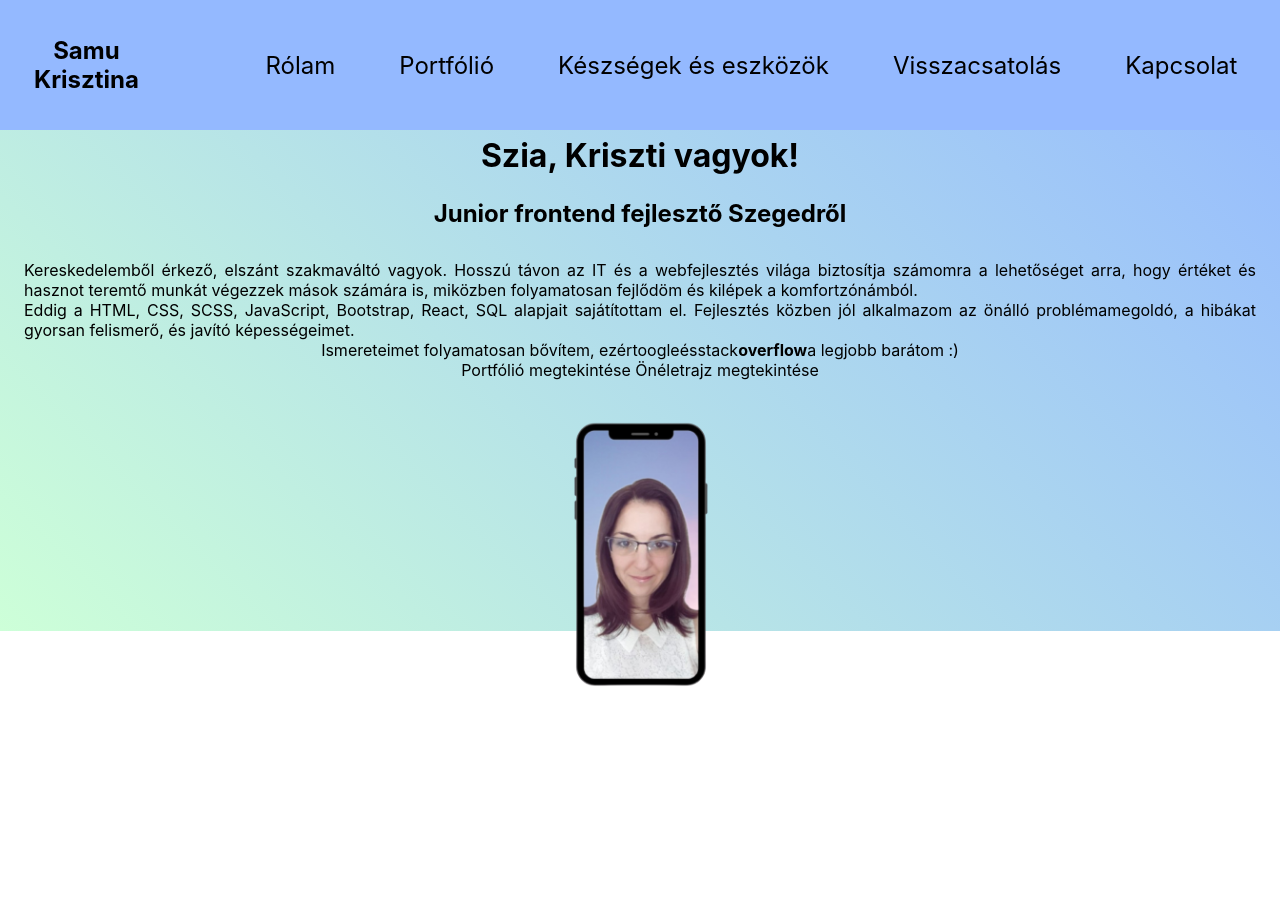
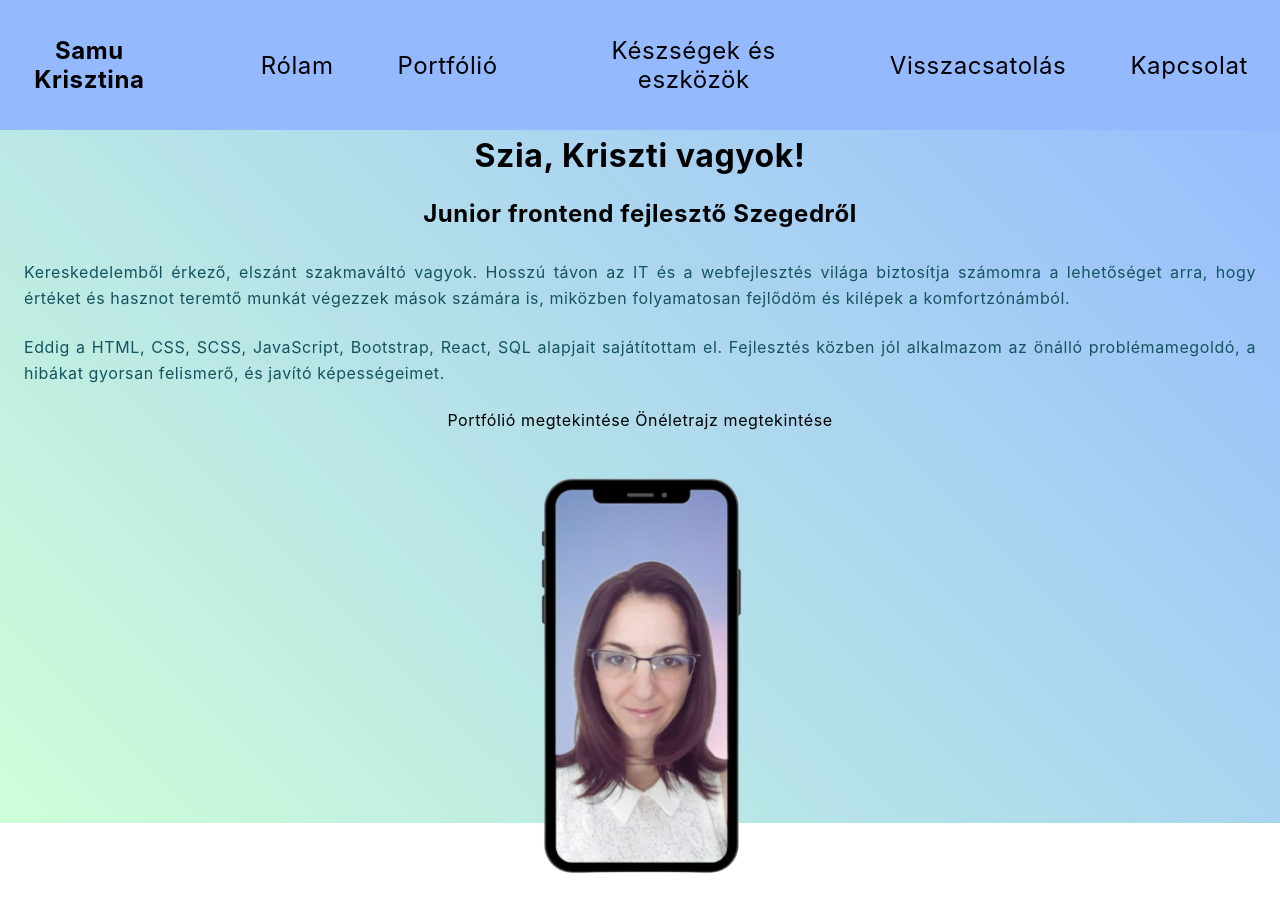
Before and after one commit to KrisztinaSamu/krisztinasamu_portfolio_, a Next.js app: page /about in a window 1280 px wide. Before the commit the page ends 800 px from the top, so only its background shows below. Built offline with nearby package versions, Linux system fonts and the light colour scheme.

Commit message:
create Main.js and build About page

```diff
--- a/components/Layout.js
+++ b/components/Layout.js
@@ -1,7 +1,8 @@
 import Head from "next/head";
 import styles from "../styles/Layout.module.css";
 import Navbar from "./Navbar";
-import "./Navbar.module.css";
+import "../styles/Navbar.module.css";
+import Main from "./Main";
 
 export default function Layout({ children }) {
   return (
@@ -11,9 +12,7 @@ export default function Layout({ children }) {
         <meta name="keywords" content="frontend, webfejlesztő" />
       </Head>
       <Navbar />
-      <main className={styles.container}>
-        <div className={styles.section}>{children}</div>
-      </main>
+      <Main>{children}</Main>
     </div>
   );
 }
--- /dev/null
+++ b/components/Main.js
@@ -0,0 +1,10 @@
+import styles from "../styles/Layout.module.css";
+import "../styles/Navbar.module.css";
+
+export default function Main({ children }) {
+  return (
+    <main className={styles.container}>
+      <div className={styles.section}>{children}</div>
+    </main>
+  );
+}
--- a/components/Navbar.js
+++ b/components/Navbar.js
@@ -1,7 +1,7 @@
 "use client";
 
 import Link from "next/link";
-import navbar from "./Navbar.module.css";
+import navbar from "../styles/Navbar.module.css";
 import React, { useState } from "react";
 
 export default function Navbar() {
--- a/pages/about.js
+++ b/pages/about.js
@@ -9,33 +9,23 @@ export default function AboutPost() {
       <div className={aboutStyles.sectionBox}>
         <div className={aboutStyles.aboutBox}>
           <div className={aboutStyles.aboutHeader}>
-            <h1 class={aboutStyles.greetingText}>Szia, Kriszti vagyok!</h1>
-            <h2 class="profession-text">Junior frontend fejlesztő Szegedről</h2>
+            <h1 className={aboutStyles.greetingText}>Szia, Kriszti vagyok!</h1>
+            <h2>Junior frontend fejlesztő Szegedről</h2>
           </div>
-          <p class="about-text">
+
+          <p>
             Kereskedelemből érkező, elszánt szakmaváltó vagyok. Hosszú távon az
             IT és a webfejlesztés világa biztosítja számomra a lehetőséget arra,
             hogy értéket és hasznot teremtő munkát végezzek mások számára is,
             miközben folyamatosan fejlődöm és kilépek a komfortzónámból.
           </p>
-          <p class="about-text">
+          <p>
             Eddig a HTML, CSS, SCSS, JavaScript, Bootstrap, React, SQL alapjait
             sajátítottam el. Fejlesztés közben jól alkalmazom az önálló
             problémamegoldó, a hibákat gyorsan felismerő, és javító
             képességeimet.
           </p>
-          <p class="about-text">
-            Ismereteimet folyamatosan bővítem, ezért
-            <span class="small-textSize">
-              <i class="fab fa-google fa-1x"></i>oogle
-            </span>
-            és
-            <span class="small-textSize">
-              <i class="fab fa-stack-overflow fa-1x"></i>stack
-              <b>overflow</b>
-            </span>
-            a legjobb barátom :)
-          </p>
+
           <div class="cta">
             <a href="#portfolio" class="btn btn-cta">
               Portfólió megtekintése <span class="arrow"></span>
@@ -51,8 +41,8 @@ export default function AboutPost() {
           <Image
             src="/samu_krisztina.png"
             alt="my-photo"
-            width={200}
-            height={200}
+            width={300}
+            height={300}
           />
         </div>
       </div>
--- a/styles/globals.css
+++ b/styles/globals.css
@@ -3,7 +3,7 @@
   --mainColor: /*#e7c491*/#e2e3eb;
   --mainColorLight: #bdaf9a;
   --secondaryColor: #150886;
-  --textColor: #d9dedf;
+  --textColor: #15535f;
 
 }
 
@@ -24,6 +24,7 @@ body {
     Droid Sans,
     Helvetica Neue,
     sans-serif;
+  letter-spacing: 0.6px;
 }
 
 a {
@@ -45,3 +46,9 @@ img {
 li {
   list-style: none;
 }
+
+p {
+  color: var(--textColor);
+  line-height: 1.6rem;
+  padding-bottom: 1.5rem;
+}
```
Also changed, not shown: styles/Navbar.module.css (renamed from components/Navbar.module.css).
